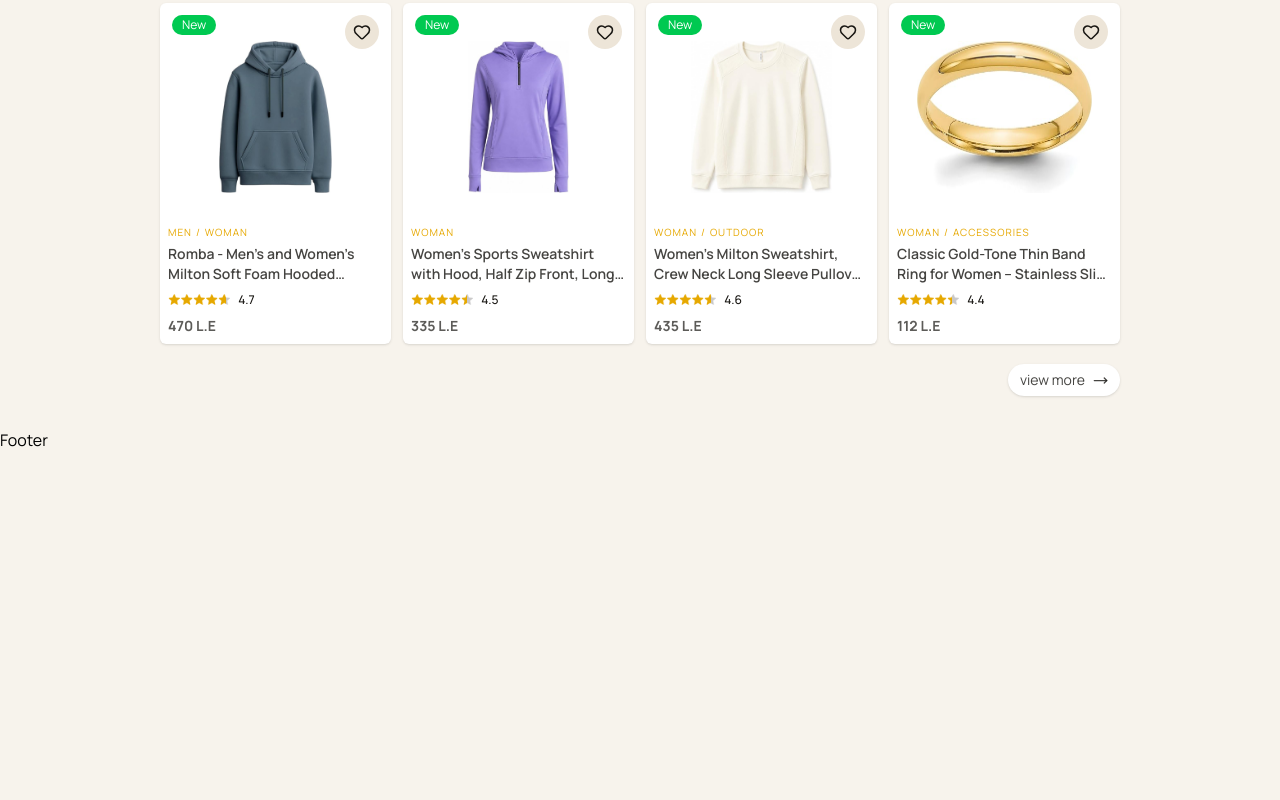
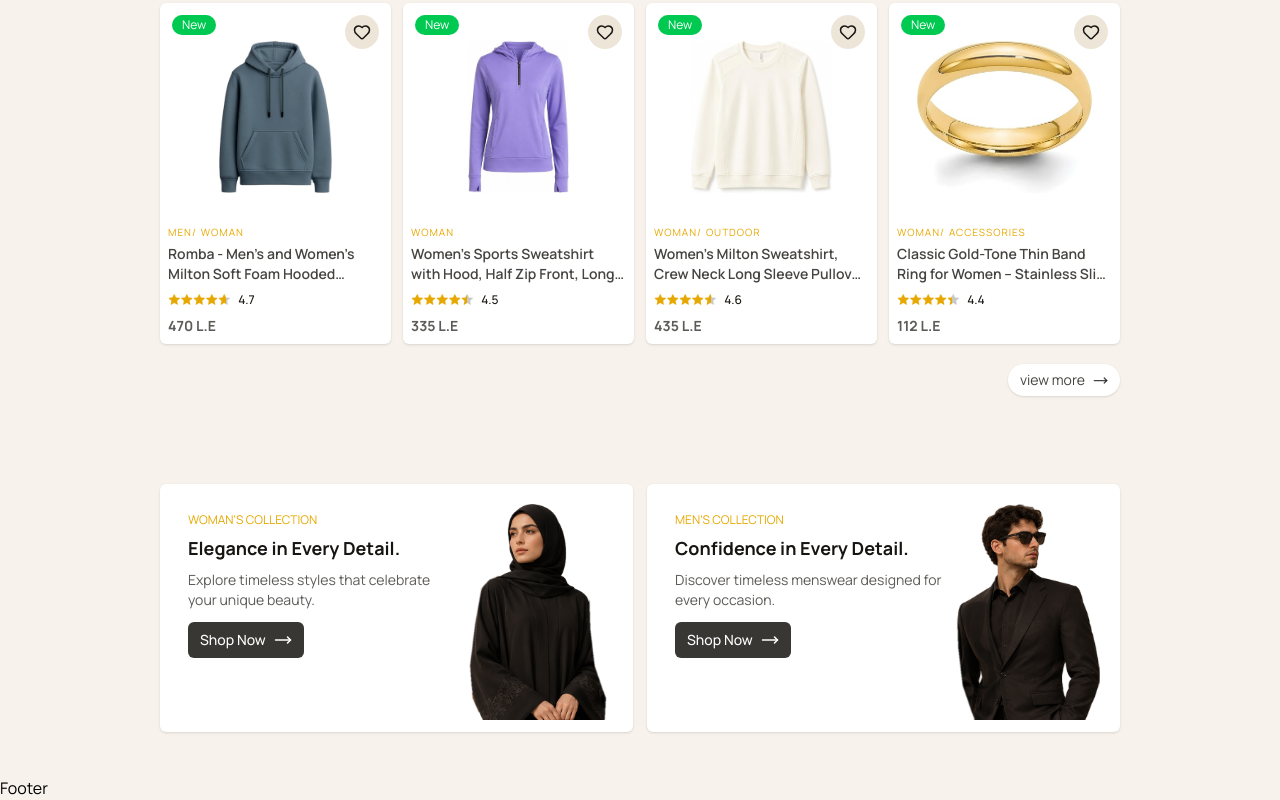
Before and after one commit to ahmed2020026/velora, a React (Vite) app: page / in a window 1280 px wide. Shown: the part 1509-2309 px from the top of the page. Before the commit the page ends 1961 px from the top, so only its background shows below. Built offline with nearby package versions, Linux system fonts and the light colour scheme.

Commit message:
create promotion section

```diff
--- a/src/components/layout/NavBar.tsx
+++ b/src/components/layout/NavBar.tsx
@@ -12,7 +12,7 @@ const NavBar = () => {
                 <h1 className="text-3xl sm:text-4xl font-bold text-dark">Velora</h1>
             </div>
 
-            <nav className={`${openMenu? 'max-lg:tranform max-lg:translate-y-0 max-lg:opacity-100': 'max-lg:tranform max-lg:opacity-0 max-lg:-translate-y-1 max-lgpointer-events-none' } max-lg:absolute max-lg:top-full max-lg:left-0 max-lg:z-50 max-lg:w-full max-lg:rounded-b-lg max-lg:bg-white max-lg:px-4 max-lg:py-4 max-lg:shadow-lg transition-all duration-300  `}>
+            <nav className={`${openMenu? 'max-lg:tranform max-lg:translate-y-0 max-lg:opacity-100': 'max-lg:tranform max-lg:opacity-0 max-lg:-translate-y-1 max-lg pointer-events-none' } max-lg:absolute max-lg:top-full max-lg:left-0 max-lg:z-50 max-lg:w-full max-lg:rounded-b-lg max-lg:bg-white max-lg:px-4 max-lg:py-4 max-lg:shadow-lg transition-all duration-300  `}>
                 <ul className="flex items-center gap-6 max-lg:flex-col max-lg:items-start max-lg:gap-2">
                     {navLinks.map((link) => (
                         <li key={link.router} className="w-full lg:w-auto">
--- a/src/components/ui/FeatureCart.tsx
+++ b/src/components/ui/FeatureCart.tsx
@@ -2,7 +2,7 @@ import type { FeatureTypes } from '../../assets/System'
 
 const FeatureCart = ({ icon, head, disc }: FeatureTypes) => {
     return (
-        <div className={`flex justify-start items-center gap-5`}>
+        <div className={`flex justify-start items-center gap-5 px-2`}>
             <div className='text-gold '>
                 {icon}
             </div>
--- a/src/components/ui/ProductCart.tsx
+++ b/src/components/ui/ProductCart.tsx
@@ -17,10 +17,10 @@ const ProductCart = ({ product }: { product: productType }) => {
             <div className='body'>
                 <div className='text-[10px] tracking-[1px] flex items-center justify-start gap-1 text-[#e6a800] uppercase mb-1'>
                     {product.category.map((cat, index) => (
-                        <>
+                        <div key={index}>
                             <span>{cat}</span>
                             <span>{index !== product.category.length - 1 ? '/' : null}</span>
-                        </>
+                        </div>
                     ))}
                 </div>
                 <h3 className='line-clamp-2 font-semibold text-dark/80 text-sm'>{product.name}</h3>
--- a/src/pages/Home.tsx
+++ b/src/pages/Home.tsx
@@ -2,6 +2,7 @@ import Categories from '../sections/Categories'
 import Features from '../sections/Features'
 import Hero from '../sections/Hero'
 import Products from '../sections/Products'
+import Promotional from '../sections/Promotional'
 
 const Home = () => {
   return (
@@ -15,8 +16,11 @@ const Home = () => {
       <section className='py-7'>
         <Categories />
       </section>
-      <section className="pt-7 pb-4">
+      <section className="py-7">
         <Products />
+      </section>
+      <section className="py-7">
+        <Promotional />
       </section>
     </>
   )
--- /dev/null
+++ b/src/sections/Promotional.tsx
@@ -0,0 +1,36 @@
+import { Link } from 'react-router-dom'
+import Man from '../assets/images/man-black-suit.png'
+import Woman from '../assets/images/woman-abaya-hijab.png'
+import { MoveRight } from 'lucide-react'
+const Promotional = () => {
+    return (
+        <div className='container'>
+            <div className='grid md:grid-cols-2 gap-3.5'>
+                <div className='p-3 shadow bg-white  rounded-md'>
+                    <div className='grid grid-cols-3 h-56 overflow-hidden  p-2 rounded-md'>
+                        <div className='col-span-2 p-2'>
+                            <p className='text-xs uppercase text-gold mb-1.5'>woman's collection</p>
+                            <h2 className='font-bold text-lg mb-2 text-dark'>Elegance in Every Detail.</h2>
+                            <p className='text-sm text-dark/70'>Explore timeless styles that celebrate your unique beauty.</p>
+                            <Link to={''} className='bg-dark/85 group text-white hover:bg-dark text-sm font-medium py-2 px-3 mt-3 rounded-md transition duration-200 inline-flex items-center justify-around gap-2 hover:text-gold'>Shop Now <MoveRight className='group-hover:translate-x-1 transition duration-200' size={18} /></Link>
+                        </div>
+                        <img src={Woman} alt="Woman" className='max-w-full h-auto object-cover object-center transition-all duration-200' />
+                    </div>
+                </div>
+                <div className='p-3 shadow bg-white  rounded-md'>
+                    <div className='grid grid-cols-3 h-56 overflow-hidden  p-2'>
+                        <div className='col-span-2 p-2'>
+                            <p className='text-xs uppercase text-gold mb-1.5'>men's collection</p>
+                            <h2 className='font-bold text-lg mb-2 text-dark'>Confidence in Every Detail.</h2>
+                            <p className='text-sm text-dark/70'>Discover timeless menswear designed for every occasion.</p>
+                            <Link to={''} className='bg-dark/85 group text-white hover:bg-dark text-sm font-medium py-2 px-3 mt-3 rounded-md transition duration-200 inline-flex items-center justify-around gap-2 hover:text-gold'>Shop Now <MoveRight className='group-hover:translate-x-1 transition duration-200' size={18} /></Link>
+                        </div>
+                        <img src={Man} alt="Man" className='max-w-full h-auto object-cover object-center' />
+                    </div>
+                </div>
+            </div>
+        </div>
+    )
+}
+
+export default Promotional
```
Also changed, not shown: src/assets/images/man-black-suit.png (added), src/assets/images/woman-abaya-hijab.png (added).
